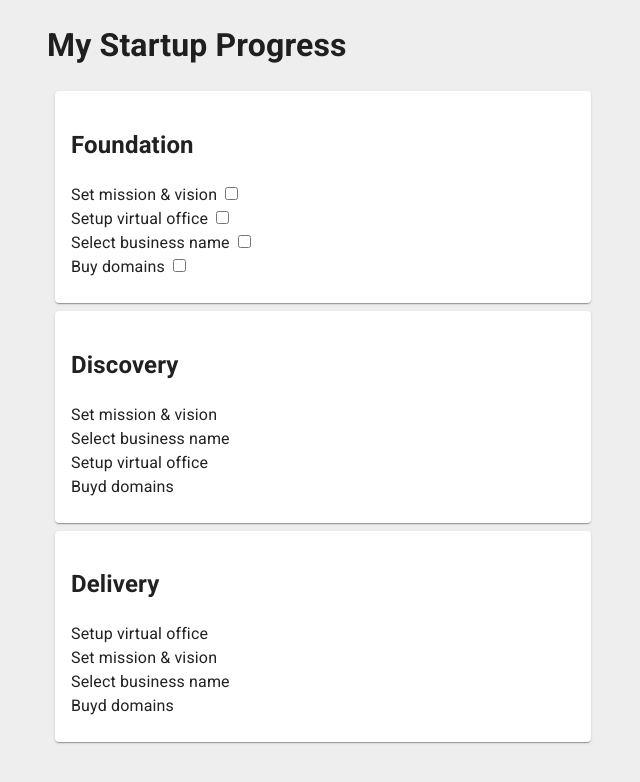
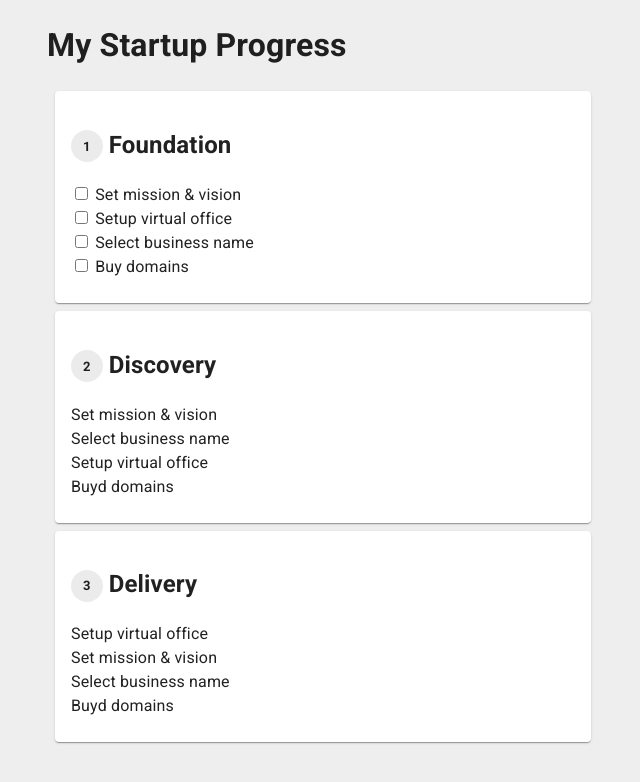
Before and after one commit to Pocuston/startup-progress, a React (Create React App) app: page / in a window 1280 px wide. Shown: the top 782 px of the page, without its empty margins (317-957 px from the left). Built offline with nearby package versions, Linux system fonts and the light colour scheme.

Commit message:
Minor UI improvements

```diff
--- a/package.json
+++ b/package.json
@@ -5,6 +5,7 @@
   "dependencies": {
     "@emotion/react": "latest",
     "@emotion/styled": "latest",
+    "@mui/icons-material": "^5.4.2",
     "@mui/material": "latest",
     "@types/react": "latest",
     "@types/react-dom": "latest",
--- a/src/ProgressView.tsx
+++ b/src/ProgressView.tsx
@@ -1,7 +1,7 @@
 import * as React from "react";
 import Box from "@mui/material/Box";
 import { StartupProgress, Stage, Step } from "./model";
-import { Card, CardContent, Typography } from "@mui/material";
+import { Card, CardContent, Chip, Typography } from "@mui/material";
 import { ChangeEvent } from "react";
 
 export interface ProgressViewProps {
@@ -35,7 +35,9 @@ function StageView({
   return (
     <Card sx={{ margin: 1 }}>
       <CardContent>
-        <h2>{stage.name}</h2>
+        <h2>
+          <Chip label={stageNumber + 1} /> {stage.name}
+        </h2>
         <div>
           {stage.steps.map((step, index) => (
             <StepView
@@ -69,7 +71,6 @@ function StepView({
 
   return (
     <div>
-      {step.name}{" "}
       {showCheckbox && (
         <input
           type="checkbox"
@@ -77,6 +78,7 @@ function StepView({
           onChange={handleCompleted}
         />
       )}{" "}
+      {step.name}
     </div>
   );
 }
```
Also changed, not shown: 1 other file (tests, documents, lock files or other folders).
